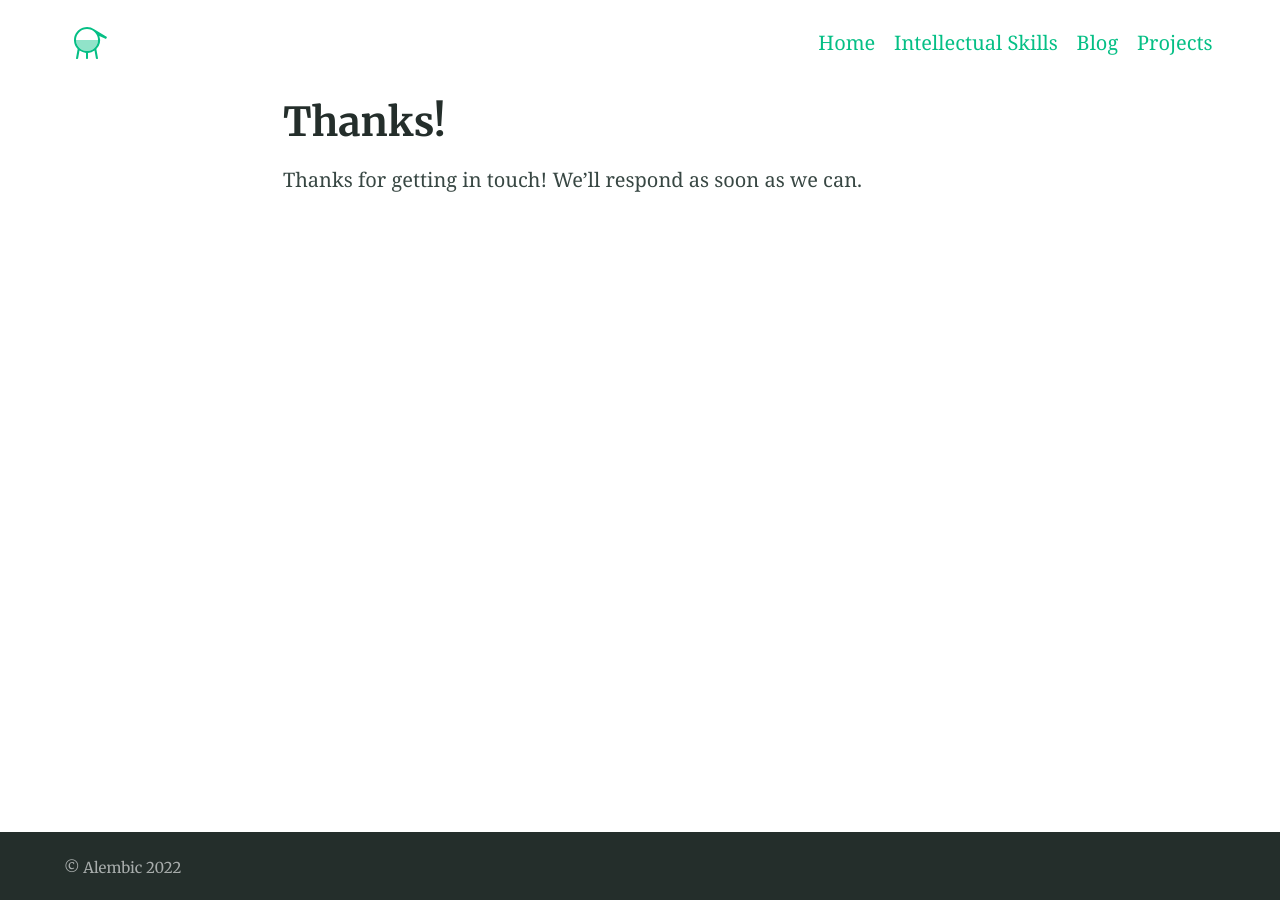
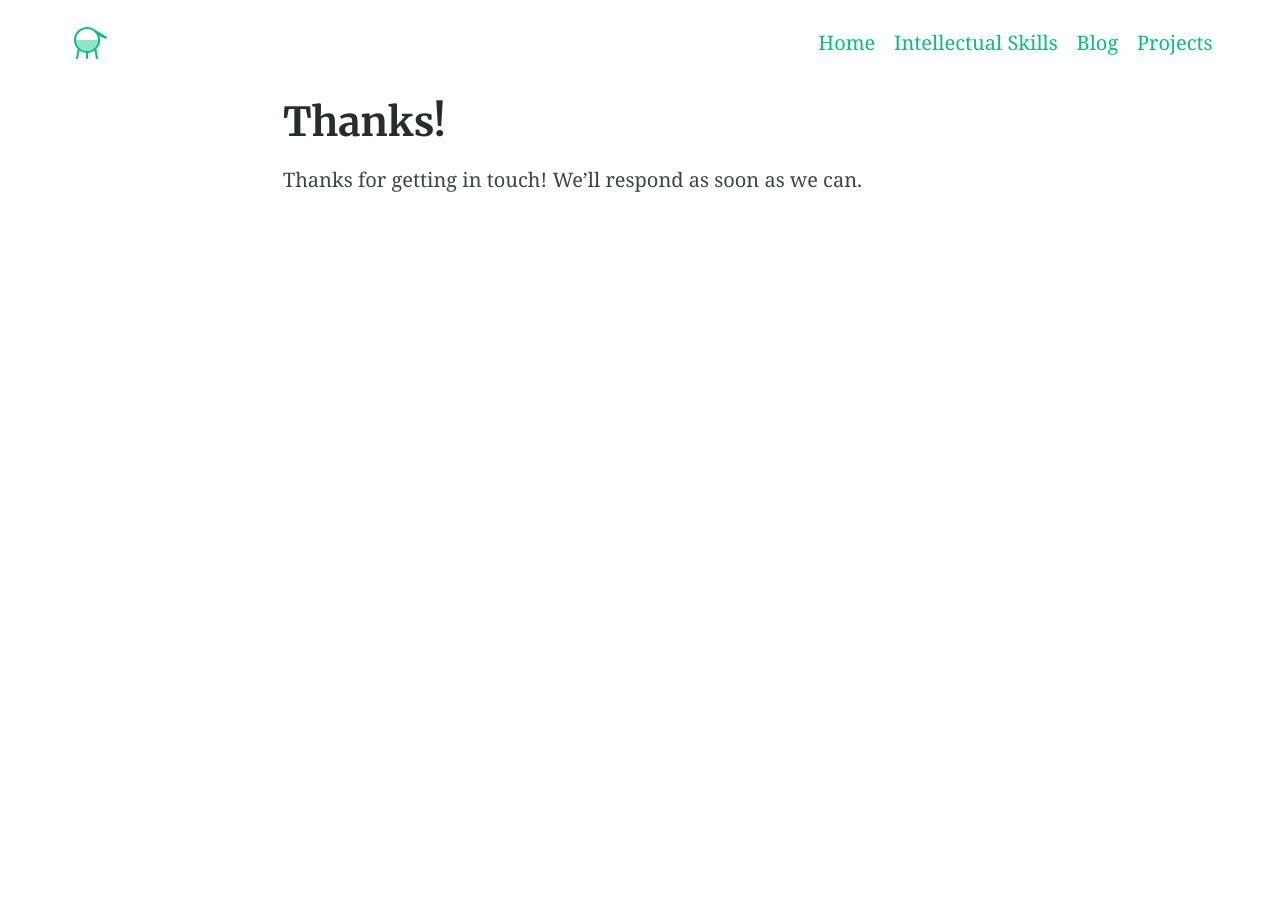
Before and after one commit to Arashfd75/Arashfd75.github.io, a Jekyll site: the page built from thanks.md, in a window 1280 px wide. Built offline with Jekyll 4.4.1, drawn with Linux system fonts in a browser that asks for light colours.

Commit message:
footer deleted

```diff
--- a/_includes/site-footer.html
+++ b/_includes/site-footer.html
@@ -1,4 +1,4 @@
-<footer class="footer">
+<!-- <footer class="footer">
   <div class="container">
     <div class="copyright  typeset">
       <small class="small">&copy; {{ site.title }} {{ site.time | date: '%Y' }}</small>
@@ -6,4 +6,4 @@
 
     {% include nav-footer.html %}
   </div>
-</footer>
+</footer> -->
--- a/assets/styles.scss
+++ b/assets/styles.scss
@@ -1,7 +1,7 @@
-// ---
-// title: false
-// styles: true
-// ---
+---
+title: false
+styles: true
+---
 
-// @import "alembic";
+@import "alembic";
 // // @import "architect";
```
